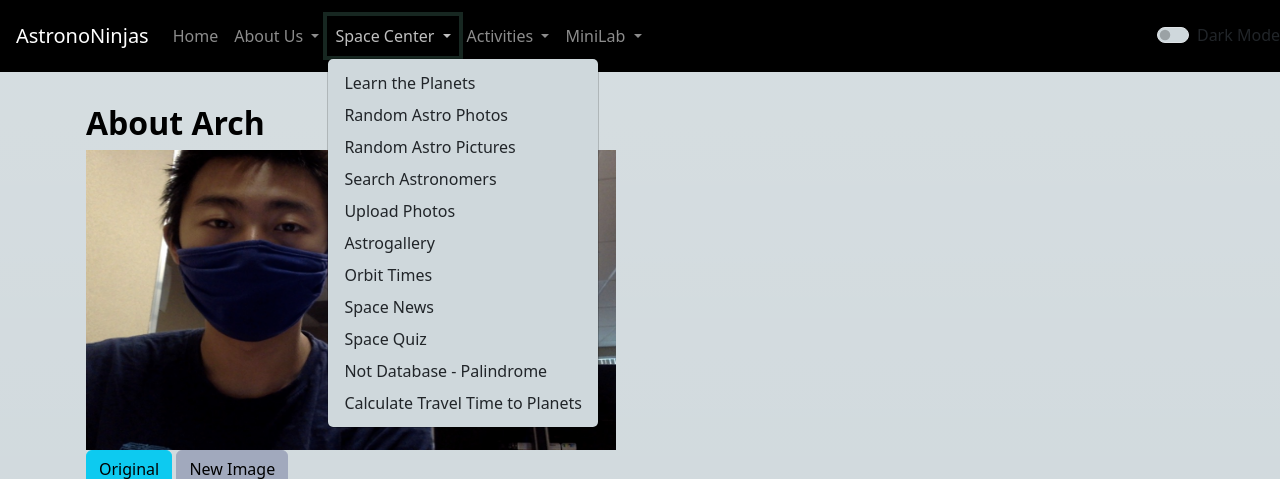
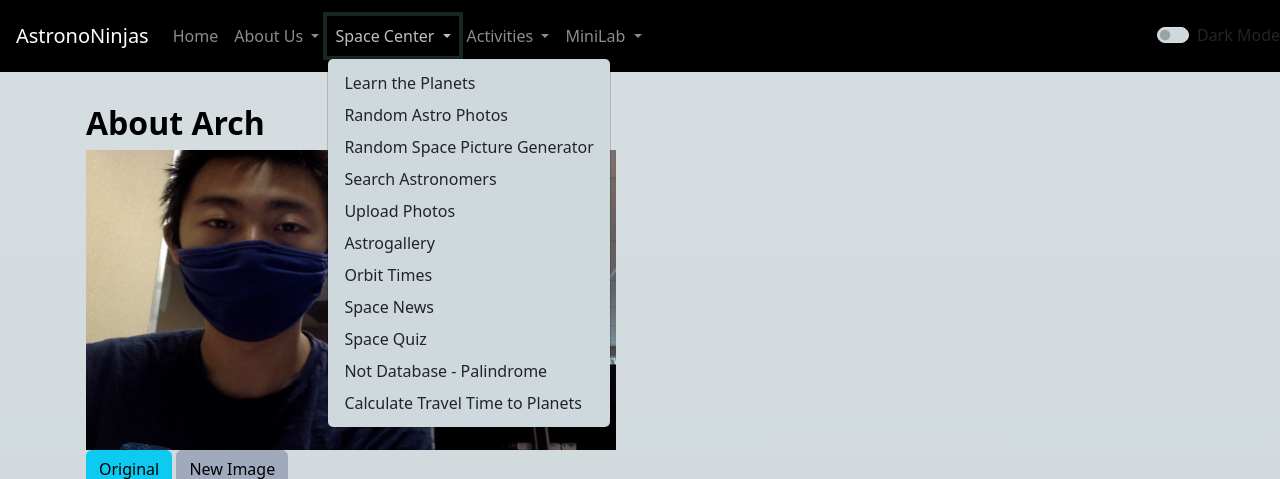
Before and after one commit to cwang999/n22p5-coders, a Flask app: page /aboutArch/ in a window 1280 px wide, after a click on "Space Center". Shown: the top 479 px of the page. Run offline with Flask 2, Linux system fonts and the light colour scheme; style sheets or scripts are compiled from the project's sources; some libraries are stand-ins or nearby versions.

Commit message:
Change Navbar Name to Random Space Picture Generator

```diff
--- a/templates/layouts/navbar.html
+++ b/templates/layouts/navbar.html
@@ -36,7 +36,7 @@
                     <div class="dropdown-menu" aria-labelledby="dropdownMenuButton2">
                         <a class="dropdown-item" href="/learn_planets/">Learn the Planets</a>
                         <a class="dropdown-item" href="/randomphotos/">Random Astro Photos</a>
-                        <a class="dropdown-item" href="/randomPictures/">Random Astro Pictures</a>
+                        <a class="dropdown-item" href="/randomPictures/">Random Space Picture Generator</a>
                         <a class="dropdown-item" href="/search/">Search Astronomers</a>
                         <a class="dropdown-item" href="/uploadphotos/">Upload Photos</a>
                         <a class="dropdown-item" href="/planetpictures/">Astrogallery</a>
```
